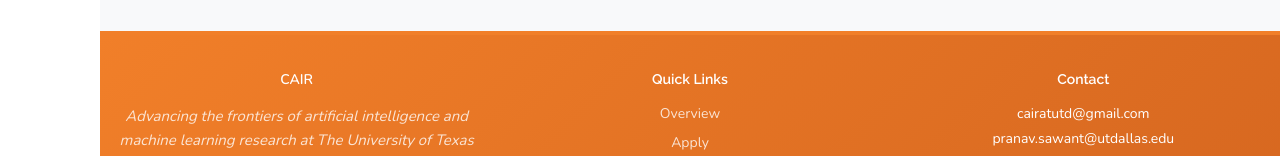
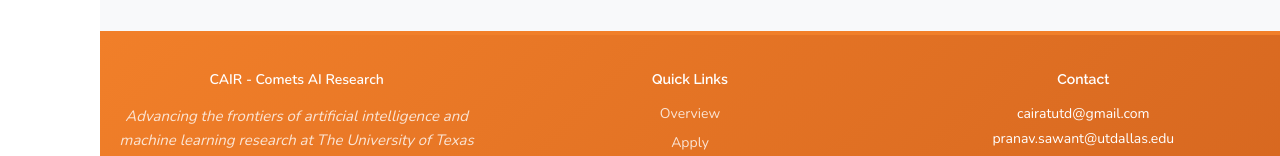
Before and after one commit to brainsatutd/brainsatutd.github.io, a plain HTML site: page index.html in a window 1280 px wide. Shown: the part 4179-4335 px from the top of the page. Drawn offline with nearby package versions, Linux system fonts and the light colour scheme.

Commit message:
Update index.html

```diff
--- a/index.html
+++ b/index.html
@@ -346,7 +346,7 @@
       <div class="footer-content">
         <div class="row">
           <div class="col-lg-4 mb-4">
-            <h4><span class="circular-a">CAIR</span></h4>
+            <h4><span class="circular-a">CAIR - Comets AI Research</span></h4>
             <p>Advancing the frontiers of artificial intelligence and machine learning research at The University of Texas at Dallas.</p>
           </div>
           <div class="col-lg-4 mb-4">
```
